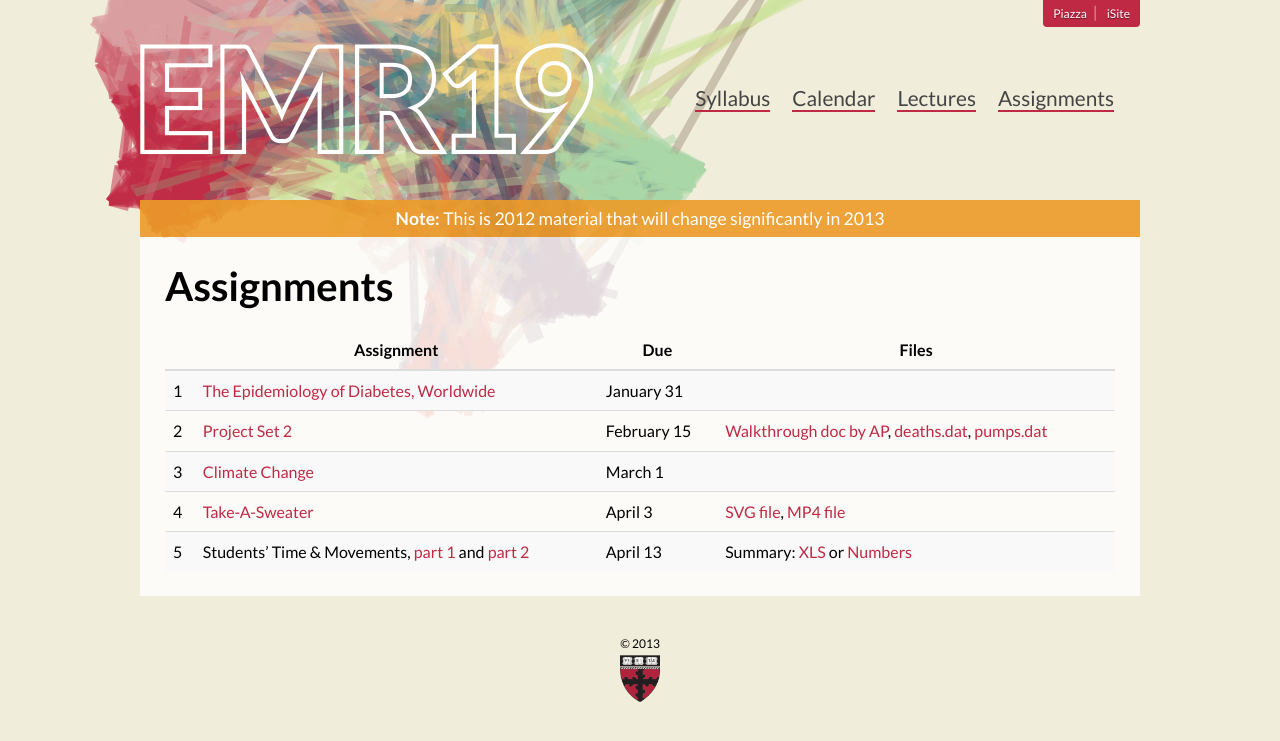
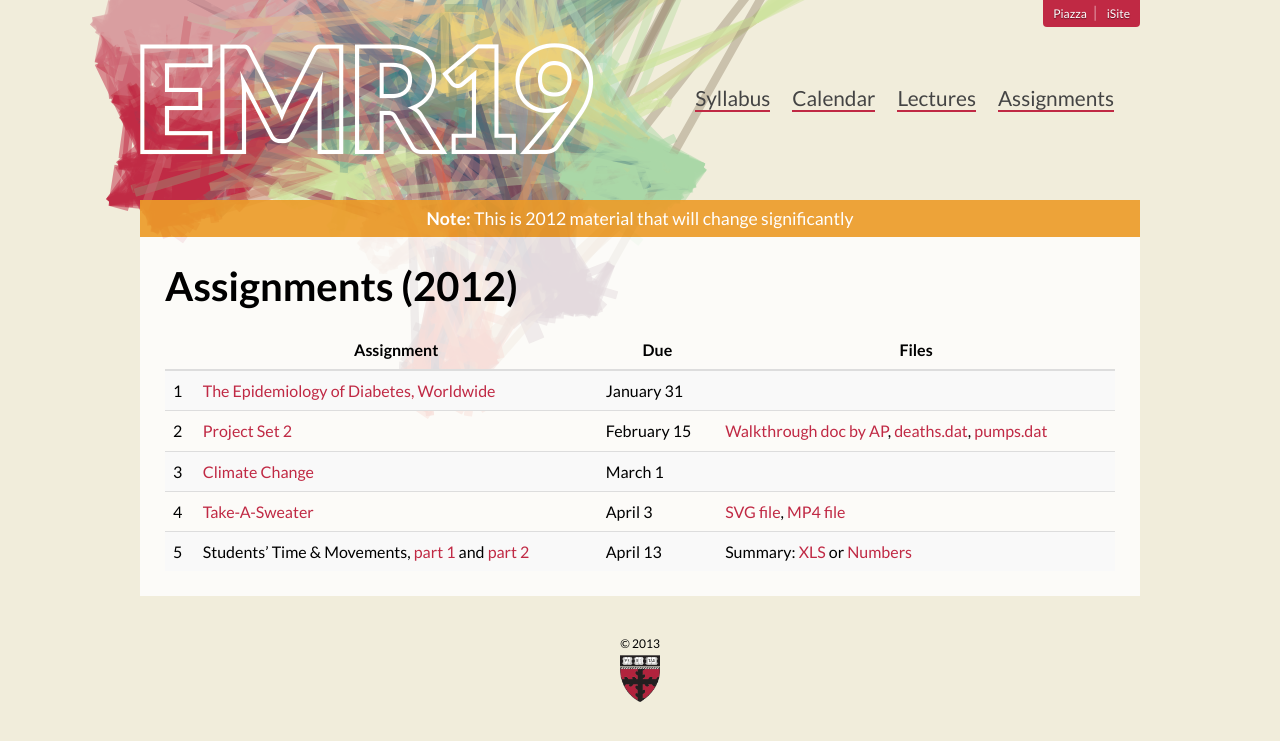
Before and after one commit to emr19/emr19.github.io, a Jekyll site: the page built from assignments/index.html, in a window 1280 px wide. Shown: the top 741 px of the page. Built offline with Jekyll 4.4.1, drawn with Linux system fonts in a browser that asks for light colours; Markdown is read by kramdown in place of the engine named in the settings.

Commit message:
Made 2012 references clearer

```diff
--- a/assignments/index.html
+++ b/assignments/index.html
@@ -1,10 +1,10 @@
 ---
 layout: default
 title: Assignments
-notice: This is 2012 material that will change significantly in 2013
+notice: This is 2012 material that will change significantly
 ---
 
-<h1>Assignments</h1>
+<h1>Assignments (2012)</h1>
 
 <table>
   <thead>
--- a/lectures/index.html
+++ b/lectures/index.html
@@ -1,10 +1,10 @@
 ---
 layout: default
 title: Lectures
-notice: This is 2012 material that will change significantly in 2013
+notice: This is 2012 material that will change significantly
 ---
 
-<h1>Lectures</h1>
+<h1>Lectures (2012)</h1>
 
 <p>Note that all slides will be provided in Keynote (their native format), but not PPT (because the migration from Keynote causes aesthetic and sometimes functional issues).  A PDF of slides will always be provided.</p>
 
--- a/syllabus/index.html
+++ b/syllabus/index.html
@@ -1,7 +1,7 @@
 ---
 layout: default
 title: Syllabus
-notice: This is 2012 material that will change significantly in 2013
+notice: This is 2012 material that will change significantly
 ---
 
 <h1>What do students need to <em>do</em> in EMR19?</h1>
```
